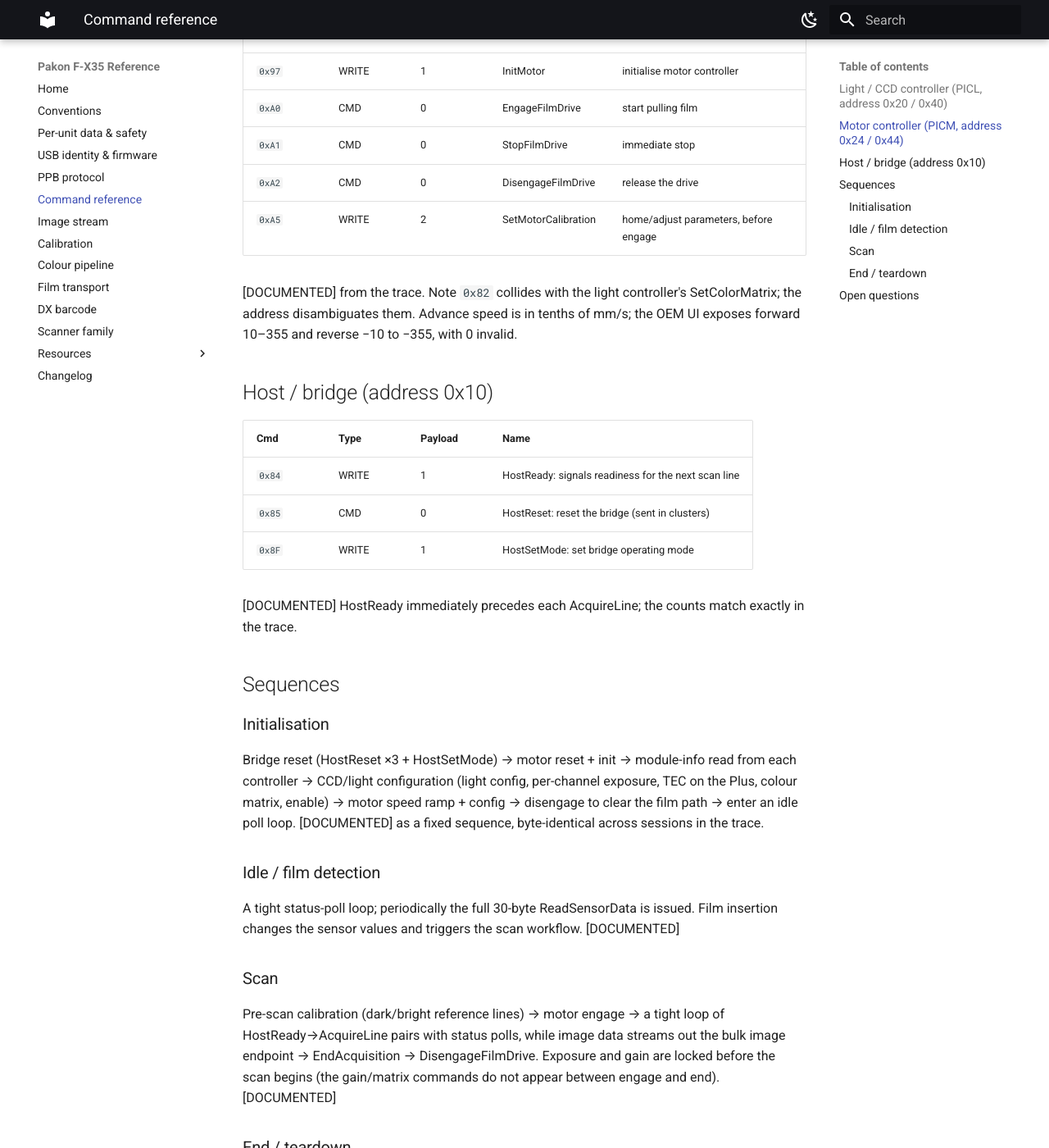
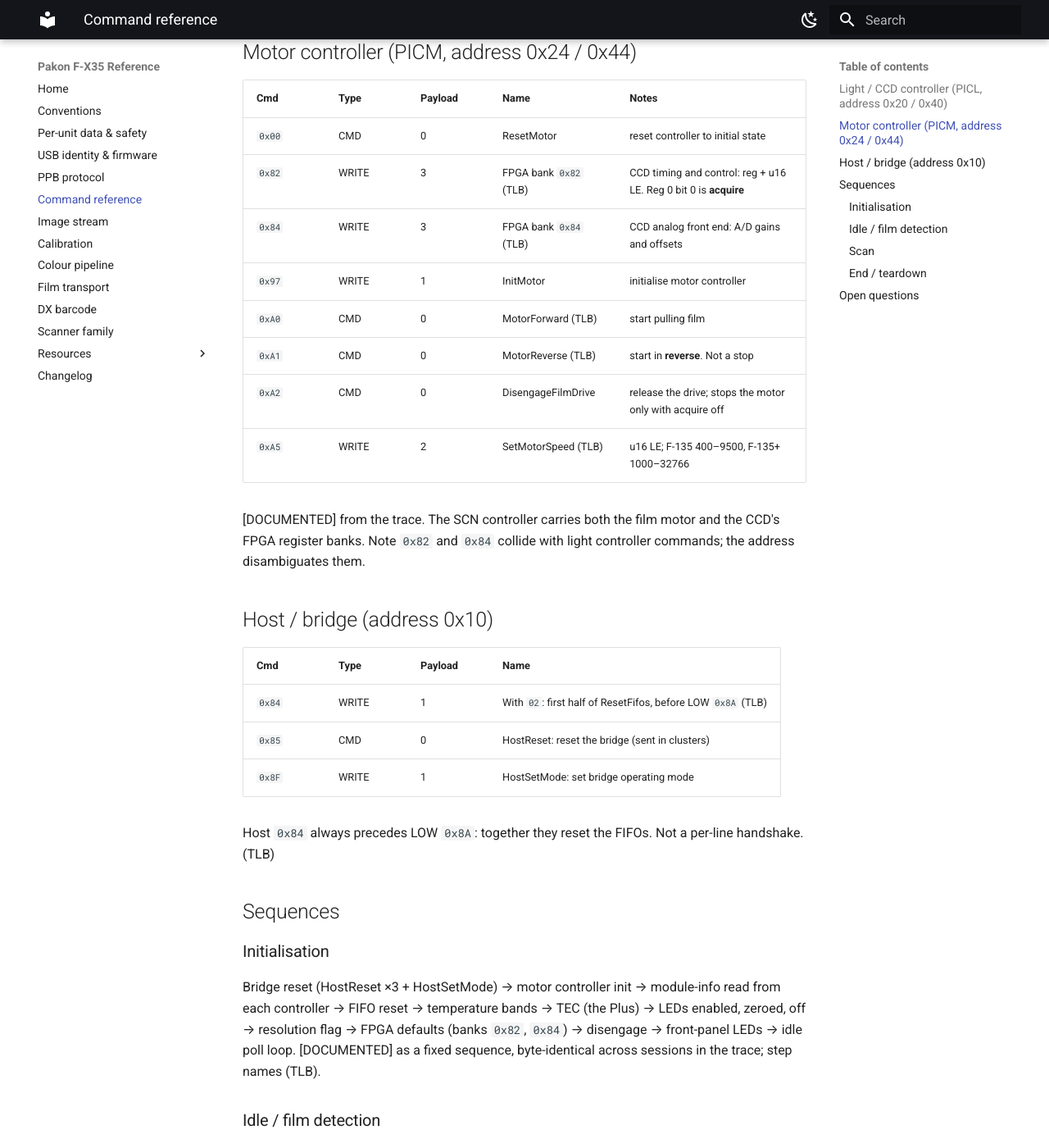
Before and after one commit to alibosworth/pakon-reference, an MkDocs documentation site: the page built from docs/command-reference.md, in a window 1280 px wide and 1400 px high, scrolled down 2194 px. Shown: the whole window at 82% size. Built offline with MkDocs 1.6.1 and Material for MkDocs 9.7.7, drawn with Linux system fonts in a browser that asks for light colours; some of the changed text lies outside the part shown.

Commit message:
Command names from the OEM engine: 0xA1 is reverse, not stop
From open-pakon: TLB.dll 3.1.0.28 and two units.

- command-reference.md: relabels the commands the engine names (motor,
  LEDs, temperature bands, FPGA banks, FIFO reset); the scan has no
  per-line commands; teardown order from the engine.
- film-transport.md: the motor stops on acquire off, not an idle speed;
  0xA5 is not tenths of mm/s.

Co-Authored-By: Claude Opus 5.5 <noreply@anthropic.com>
Claude-Session: https://claude.ai/code/session_01KNRT5QdS3w6pckGCpGphin

```diff
--- a/docs/command-reference.md
+++ b/docs/command-reference.md
@@ -15,23 +15,27 @@ most were assigned from payload size, occurrence counts, and position in the
 sequences, and the source analysis itself labels them inferred. Treat every
 name as a working label, not an OEM identifier, unless noted otherwise.
 
+Rows marked **(TLB)** are named from the OEM engine, `TLB.dll` 3.1.0.28
+(sha256 5866ec56…), November 2026, via open-pakon
+(https://github.com/jorshhh/open-pakon). Old labels are in the changelog.
+
 See [ppb-protocol.md](ppb-protocol.md) for the frame format these ride in.
 
 ## Light / CCD controller (PICL, address 0x20 / 0x40)
 
 | Cmd | Type | Payload | Name | Notes |
 |---|---|---|---|---|
-| `0x80` | WRITE | 1 | SetCcdConfig | general CCD config; sent repeatedly during init |
-| `0x81` | WRITE | 5 | SetCcdGainOffset | CCD gain/offset [INFERRED layout] |
-| `0x82` | WRITE | 12 | SetColorMatrix | colour-correction matrix data [INFERRED] |
-| `0x83` | READ | 1 | ReadCcdStatus | ready/busy/error flags |
-| `0x84` | READ | 2 | ReadLightStatus | lamp level + status |
-| `0x87` | WRITE | 2 | SetLightPower | light source power/PWM level |
+| `0x80` | WRITE | 1 | LedEnable (TLB) | bit 0 visible LEDs, bit 1 IR LED; `00` all off |
+| `0x81` | WRITE | 5 | SetLedCurrents (TLB) | one byte each, order B, IR, R, 0, G; never above the board's ceiling |
+| `0x82` | WRITE | 12 | SetLedDuties (TLB) | u16 LE: duty B, IR, R, 0, G, then the period; each duty ≤ period − 2 |
+| `0x83` | READ | 1 | ReadLampFlags (TLB) | `0x02` lamp stable, `0x20` warning, `0x40` fault |
+| `0x84` | READ | 2 | ReadLampSetpoint (TLB) | lamp temperature setpoint, 0.0625 °C per count |
+| `0x87` | WRITE | 2 | (unknown) | `00 00` at init; not light power, which is `0x81`/`0x82` |
 | `0x88` | READ | 4 | ReadTemperature | temperature sensors |
-| `0x89` | WRITE | 1 | EnableScan | arm the CCD for scanning |
-| `0x8A` | CMD | 0 | AcquireLine | trigger one CCD line acquisition |
-| `0x8B`/`0x8C`/`0x8D` | WRITE | 4 | SetCcdExposure B/G/R | per-channel exposure timing |
-| `0x8F` | WRITE | 4 | SetLightConfig | light source configuration |
+| `0x89` | WRITE | 1 | ResolutionFlag (TLB) | 1 at Base 8 (narrows the line), else 0 |
+| `0x8A` | CMD | 0 | ResetFifos (TLB) | second half of a FIFO reset, after host `0x84` = `02`. Never during a live scan stream |
+| `0x8B`/`0x8D` | WRITE | 4 | Board temperature bands (TLB) | warning / fault; two s16 LE words, low then high, 0.0625 °C |
+| `0x8F`/`0x8C` | WRITE | 4 | Lamp temperature bands (TLB) | warning / fault, relative to the setpoint; same encoding |
 | `0x90` | READ | 30 | ReadSensorData | DX/position entries; layout in [dx-barcode.md](dx-barcode.md#how-the-host-reads-it). Read only after the controller raises its service flag [CONFIRMED] |
 | `0x91` | WRITE | 3 | SetScanLineParams | scan-line/resolution parameters; also resets the position counter reported by `0x90` [CONFIRMED] |
 | `0x92` | CMD | 0 | EndAcquisition | end CCD acquisition; closes the DX decode window [CONFIRMED] |
@@ -56,38 +60,37 @@ See [ppb-protocol.md](ppb-protocol.md) for the frame format these ride in.
 | Cmd | Type | Payload | Name | Notes |
 |---|---|---|---|---|
 | `0x00` | CMD | 0 | ResetMotor | reset controller to initial state |
-| `0x82` | WRITE | 3 | SetMotorSpeed | speed (16-bit, tenths of mm/s) + mode; indexed by sub-register |
-| `0x84` | WRITE | 3 | SetMotorConfig | acceleration/deceleration/step-mode profile |
+| `0x82` | WRITE | 3 | FPGA bank `0x82` (TLB) | CCD timing and control: reg + u16 LE. Reg 0 bit 0 is **acquire** |
+| `0x84` | WRITE | 3 | FPGA bank `0x84` (TLB) | CCD analog front end: A/D gains and offsets |
 | `0x97` | WRITE | 1 | InitMotor | initialise motor controller |
-| `0xA0` | CMD | 0 | EngageFilmDrive | start pulling film |
-| `0xA1` | CMD | 0 | StopFilmDrive | immediate stop |
-| `0xA2` | CMD | 0 | DisengageFilmDrive | release the drive |
-| `0xA5` | WRITE | 2 | SetMotorCalibration | home/adjust parameters, before engage |
+| `0xA0` | CMD | 0 | MotorForward (TLB) | start pulling film |
+| `0xA1` | CMD | 0 | MotorReverse (TLB) | start in **reverse**. Not a stop |
+| `0xA2` | CMD | 0 | DisengageFilmDrive | release the drive; stops the motor only with acquire off |
+| `0xA5` | WRITE | 2 | SetMotorSpeed (TLB) | u16 LE; F-135 400–9500, F-135+ 1000–32766 |
 
-[DOCUMENTED] from the trace. Note `0x82` collides with the light controller's
-SetColorMatrix; the address disambiguates them. Advance speed is in tenths of
-mm/s; the OEM UI exposes forward 10–355 and reverse −10 to −355, with 0
-invalid.
+[DOCUMENTED] from the trace. The SCN controller carries both the film motor
+and the CCD's FPGA register banks. Note `0x82` and `0x84` collide with light
+controller commands; the address disambiguates them.
 
 ## Host / bridge (address 0x10)
 
 | Cmd | Type | Payload | Name |
 |---|---|---|---|
-| `0x84` | WRITE | 1 | HostReady: signals readiness for the next scan line |
+| `0x84` | WRITE | 1 | With `02`: first half of ResetFifos, before LOW `0x8A` (TLB) |
 | `0x85` | CMD | 0 | HostReset: reset the bridge (sent in clusters) |
 | `0x8F` | WRITE | 1 | HostSetMode: set bridge operating mode |
 
-[DOCUMENTED] HostReady immediately precedes each AcquireLine; the counts match
-exactly in the trace.
+Host `0x84` always precedes LOW `0x8A`: together they reset the FIFOs. Not a
+per-line handshake. (TLB)
 
 ## Sequences
 
 ### Initialisation
-Bridge reset (HostReset ×3 + HostSetMode) → motor reset + init → module-info
-read from each controller → CCD/light configuration (light config, per-channel
-exposure, TEC on the Plus, colour matrix, enable) → motor speed ramp + config →
-disengage to clear the film path → enter an idle poll loop. [DOCUMENTED] as a
-fixed sequence, byte-identical across sessions in the trace.
+Bridge reset (HostReset ×3 + HostSetMode) → motor controller init → module-info
+read from each controller → FIFO reset → temperature bands → TEC (the Plus) →
+LEDs enabled, zeroed, off → resolution flag → FPGA defaults (banks `0x82`,
+`0x84`) → disengage → front-panel LEDs → idle poll loop. [DOCUMENTED] as a
+fixed sequence, byte-identical across sessions in the trace; step names (TLB).
 
 ### Idle / film detection
 A tight status-poll loop; periodically the full 30-byte ReadSensorData is
@@ -95,19 +98,26 @@ issued. Film insertion changes the sensor values and triggers the scan
 workflow. [DOCUMENTED]
 
 ### Scan
-Pre-scan calibration (dark/bright reference lines) → motor engage → a tight
-loop of HostReady→AcquireLine pairs with status polls, while image data streams
-out the bulk image endpoint → EndAcquisition → DisengageFilmDrive. Exposure and
-gain are locked before the scan begins (the gain/matrix commands do not appear
-between engage and end). [DOCUMENTED]
+Calibration if due → FIFO reset → FPGA settings (pixel window, integration,
+gains, offsets) → LEDs on at the scan duties → motor speed (`0xA5`) → forward
+(`0xA0`) → acquire on (bank `0x82` reg 0 bit 0) → scan-line trigger (LOW
+`0x91`). Then **no per-line commands**: the host reads the bulk image endpoint
+continuously until it decides the roll has ended (see
+[film-transport.md](film-transport.md)). [CONFIRMED in `TLB.dll` and on
+hardware]
 
 ### End / teardown
-CCD config to disable acquisition → EndAcquisition → DisengageFilmDrive → motor
-speed to an exit value → idle. [DOCUMENTED]
+Acquire off (bank `0x82` reg 0 bit 0 clear) → LEDs off → FIFO reset →
+EndAcquisition (`0x92`) → 20 ms → DisengageFilmDrive (`0xA2`). [CONFIRMED in
+`TLB.dll` and seven captures, both models]
+
+Never reset the FIFOs mid-scan: it wedges the bus until a power cycle.
+[CONFIRMED on an F-135]
 
 ## Open questions
 
-- Most command names are working labels, not OEM identifiers.
+- Names not marked (TLB) are working labels, not OEM identifiers.
+- What `0x87` and SCN `0x00` do.
 - Payload field layouts are unknown for most write commands.
 - The 30-byte sensor response layout is known (position, count, 5-byte
   entries; see the DX page); the meaning of entry types 1, 2, 4 and 6 is not.
```
Also changed, not shown: docs/CHANGELOG.md (+15 -0 lines), docs/film-transport.md (+17 -21 lines).
